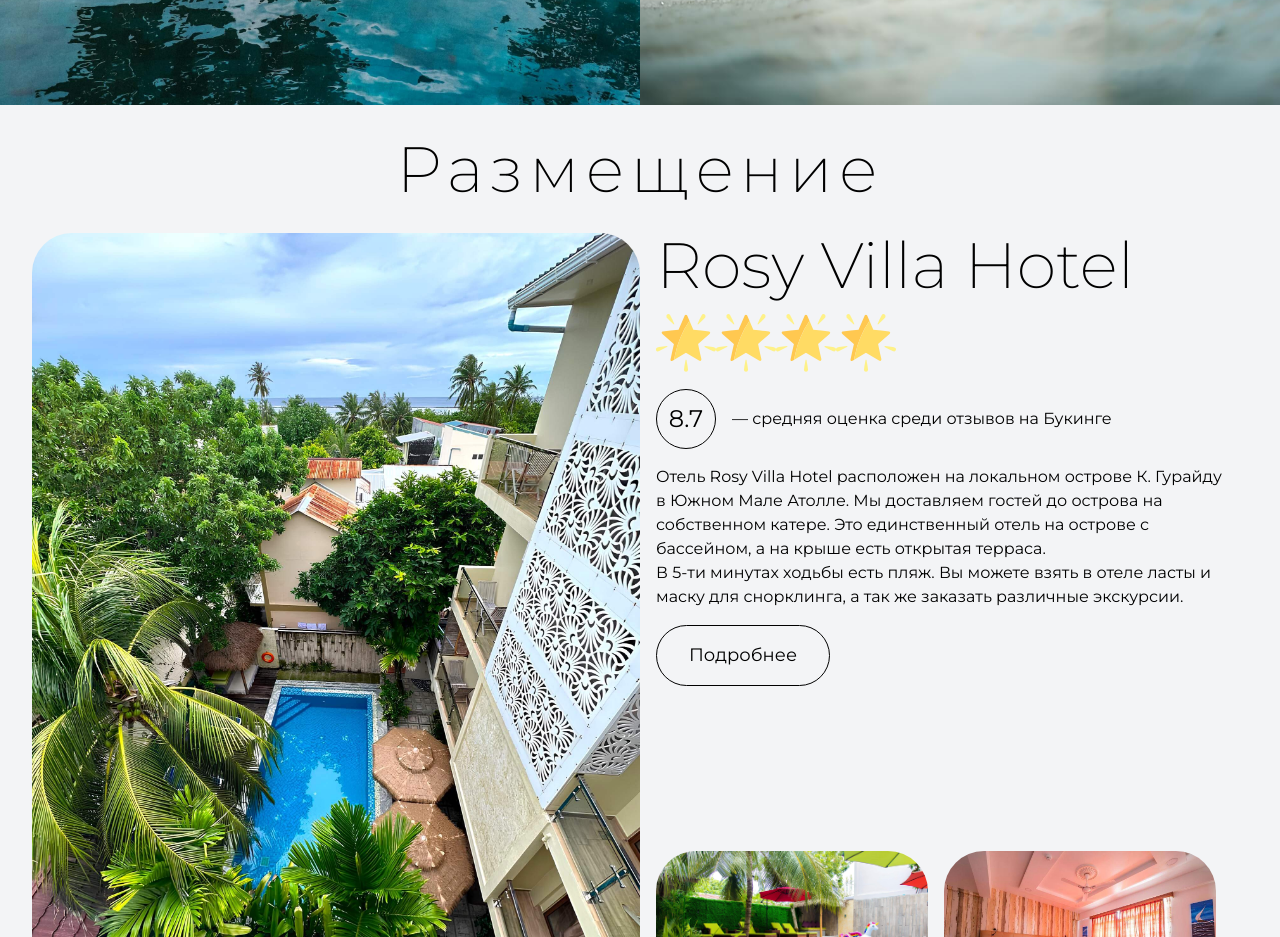
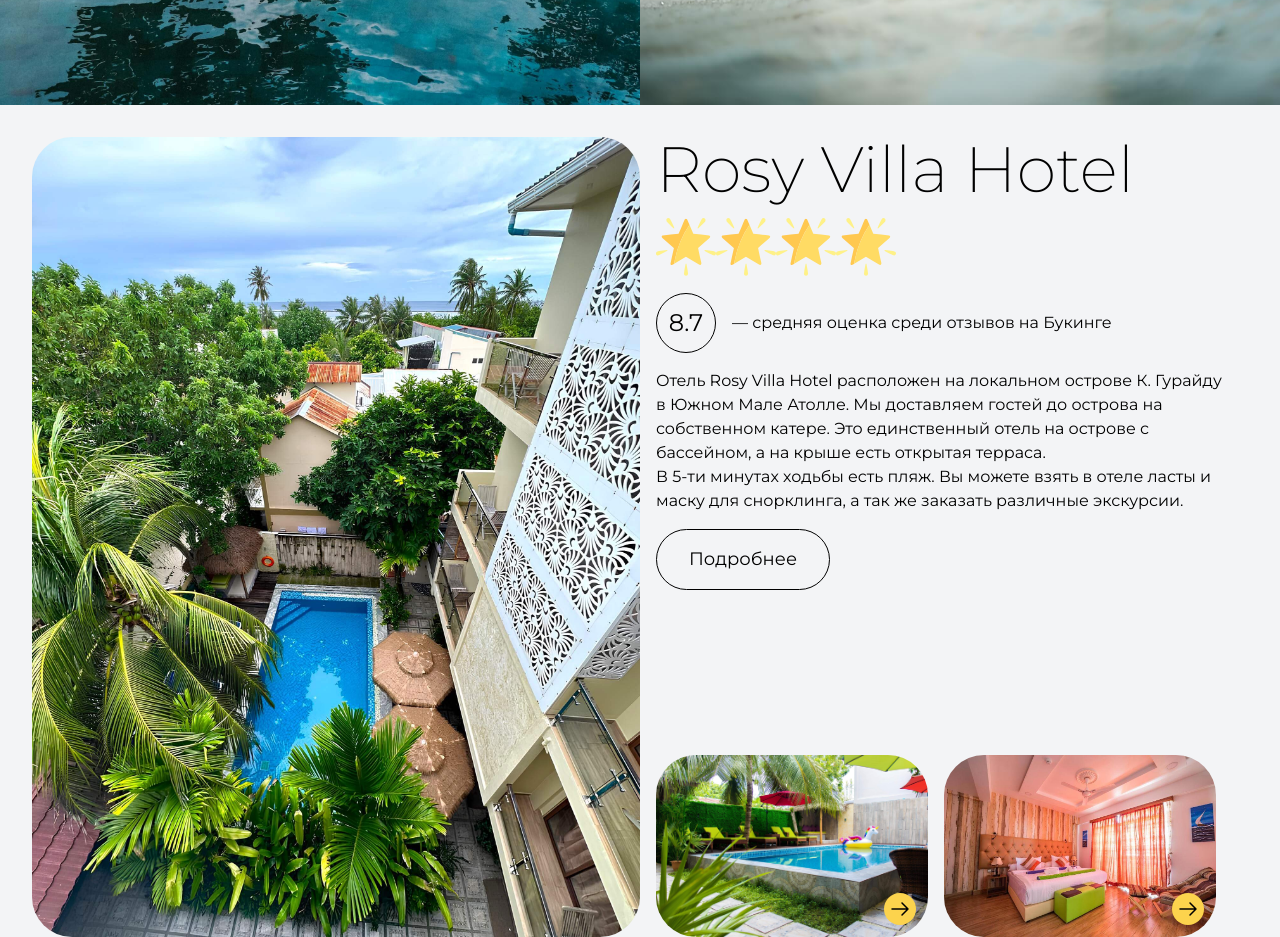
Before and after one commit to RostislavIvanov/maldives-landing, a React (Vite) app: page / in a window 1280 px wide. Shown: the part 8920-9857 px from the top of the page. Built offline with nearby package versions, Linux system fonts and the light colour scheme.

Commit message:
Удаление названия блока Размещения

```diff
--- a/src/Blocks/Accommodation/Accommodation.module.css
+++ b/src/Blocks/Accommodation/Accommodation.module.css
@@ -6,10 +6,6 @@
     @apply
     container mx-auto py-8 px-2
     lg:px-8;
-}
-
-.titleWrapper {
-    @apply mb-8;
 }
 
 .accommodation {
--- a/src/Blocks/Accommodation/Accommodation.tsx
+++ b/src/Blocks/Accommodation/Accommodation.tsx
@@ -7,7 +7,6 @@ import star from '~/assets/icons/star.svg';
 import arrow from '~/assets/icons/arrow-right-black.svg';
 import Button from '~/components/UI/Button/Button.tsx';
 import { useNavigate } from 'react-router-dom';
-import BlockTitle from '~/components/UI/BlockTitle/BlockTitle.tsx';
 
 const Accommodation: FC = () => {
     const navigate = useNavigate();
@@ -17,9 +16,6 @@ const Accommodation: FC = () => {
     return (
         <div className={classes.content}>
             <div className={classes.wrapper}>
-                <div className={classes.titleWrapper}>
-                    <BlockTitle id={'accommodation'}>Размещение</BlockTitle>
-                </div>
                 <div className={classes.accommodation}>
                     <div className={classes.accommodation__item}>
                         <div className={classes.accommodation__mainImageWrapper}>
```
